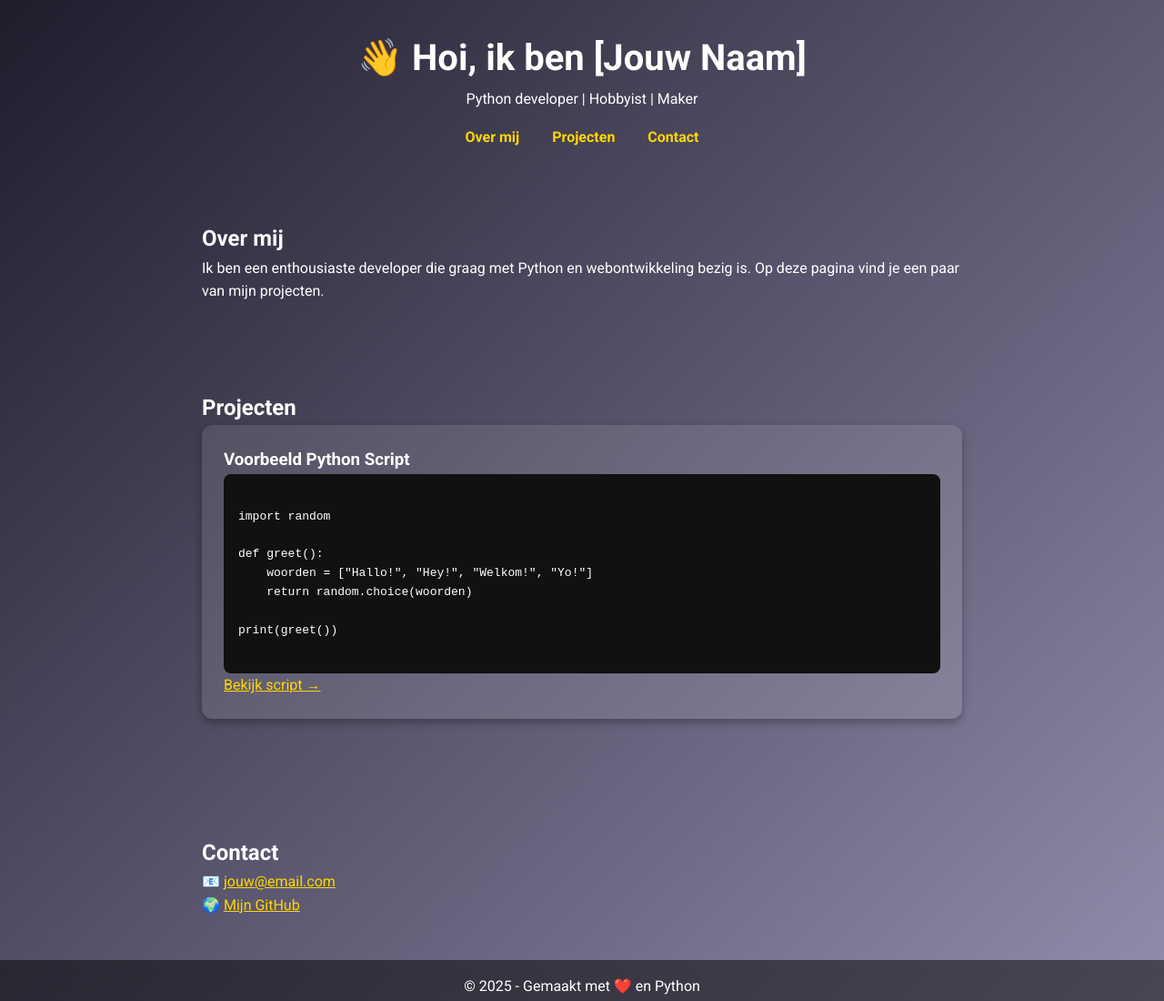
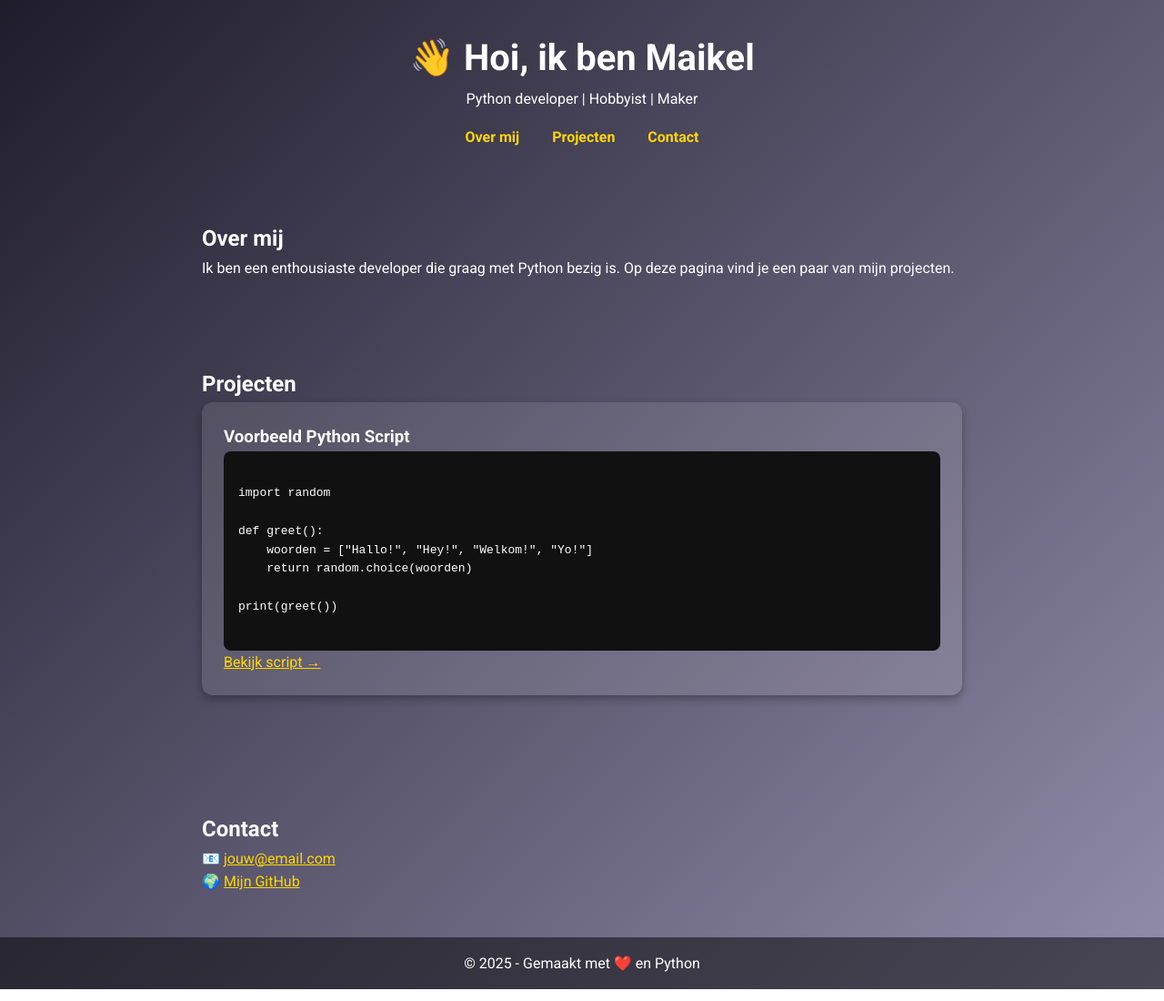
Before and after one commit to maikel999/Test, a plain HTML site: page index.html in a window 1280 px wide. Shown: the top 1100 px of the page at 91% size. Drawn offline with Linux system fonts and the light colour scheme.

Commit message:
Update index.html

```diff
--- a/index.html
+++ b/index.html
@@ -8,7 +8,7 @@
 </head>
 <body>
   <header>
-    <h1>👋 Hoi, ik ben [Jouw Naam]</h1>
+    <h1>👋 Hoi, ik ben Maikel</h1>
     <p>Python developer | Hobbyist | Maker</p>
     <nav>
       <a href="#about">Over mij</a>
@@ -19,7 +19,7 @@
 
   <section id="about">
     <h2>Over mij</h2>
-    <p>Ik ben een enthousiaste developer die graag met Python en webontwikkeling bezig is.
+    <p>Ik ben een enthousiaste developer die graag met Python bezig is.
     Op deze pagina vind je een paar van mijn projecten.</p>
   </section>
 
@@ -43,7 +43,7 @@ print(greet())
   <section id="contact">
     <h2>Contact</h2>
     <p>📧 <a href="mailto:jouw@email.com">jouw@email.com</a></p>
-    <p>🌍 <a href="https://github.com/jouwgebruikersnaam" target="_blank">Mijn GitHub</a></p>
+    <p>🌍 <a href="https://github.com/maikel999" target="_blank">Mijn GitHub</a></p>
   </section>
 
   <footer>
```
